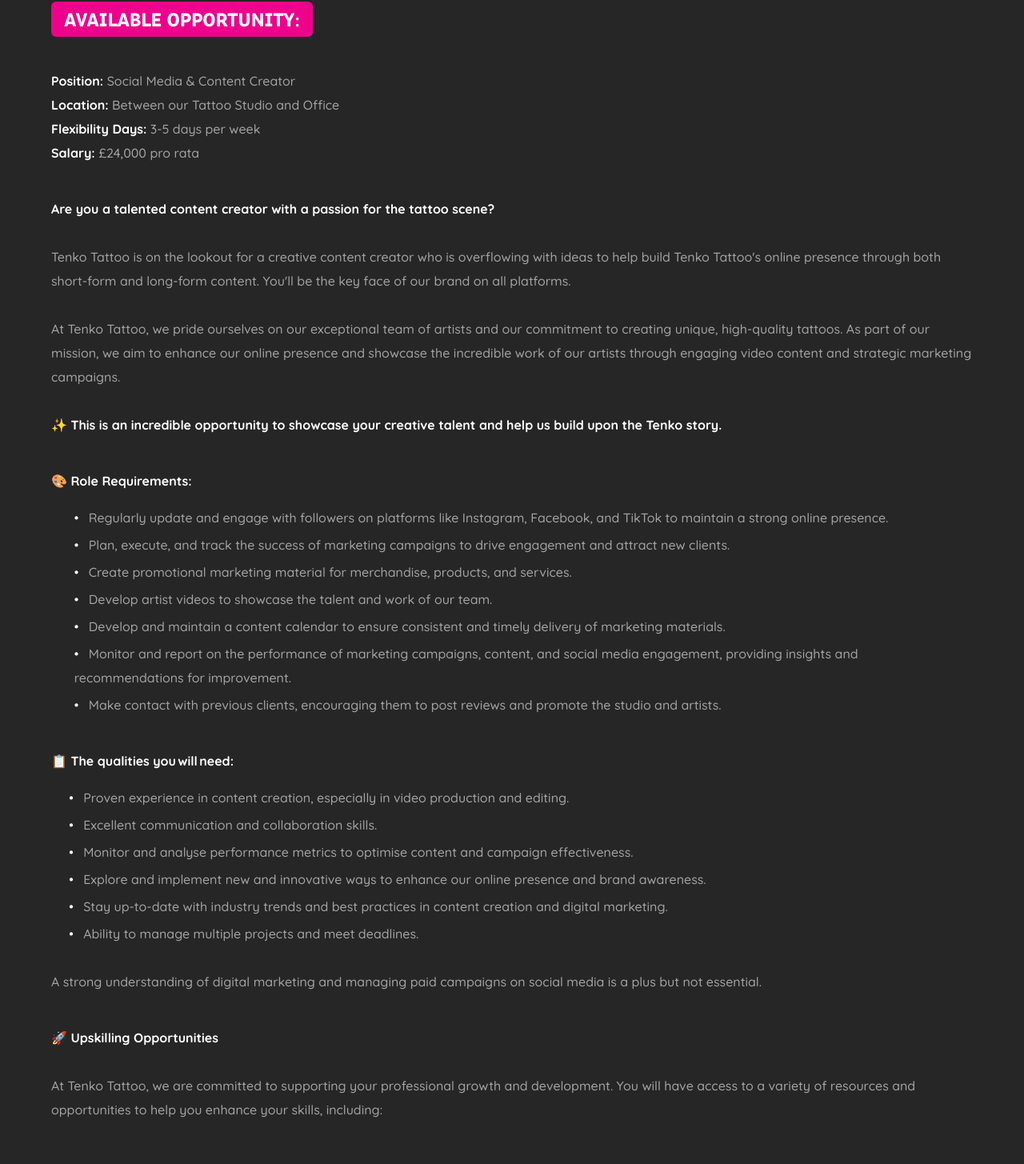
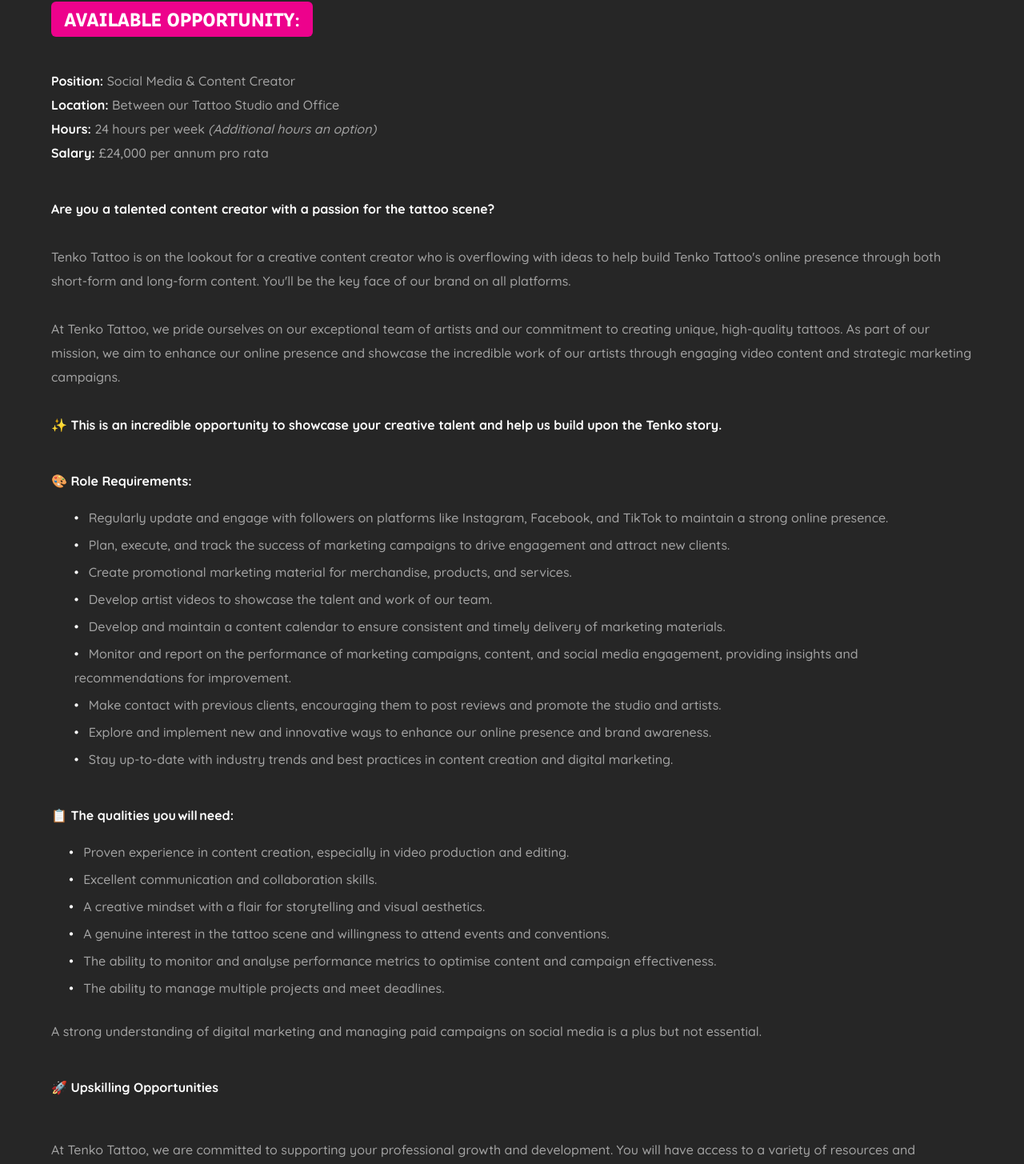
Before and after one commit to shoutconnect/tenkotattoo, a Next.js app: page /work-with-tenko in a window 1280 px wide. Shown: the part 1050-2505 px from the top of the page at 80% size. Built offline with nearby package versions, Linux system fonts and the light colour scheme.

Commit message:
added tenko changes

```diff
--- a/app/work-with-tenko/page.jsx
+++ b/app/work-with-tenko/page.jsx
@@ -12,10 +12,18 @@
           title: "Location",
           description: "Between our Tattoo Studio and Office",
         },
-        { title: "Flexibility Days", description: "3-5 days per week" },
+        {
+          title: "Hours",
+          description: (
+            <>
+              24 hours per week{" "}
+              <span className="italic">(Additional hours an option)</span>
+            </>
+          ),
+        },
         {
           title: "Salary",
-          description: "£24,000 pro rata",
+          description: "£24,000 per annum pro rata",
         },
       ],
 
@@ -49,19 +57,21 @@
       requiriments: [
         "Regularly update and engage with followers on platforms like Instagram, Facebook, and TikTok to maintain a strong online presence.",
         "Plan, execute, and track the success of marketing campaigns to drive engagement and attract new clients.",
-        "Create promotional marketing material for merchandise, products, and services. ",
+        "Create promotional marketing material for merchandise, products, and services.",
         "Develop artist videos to showcase the talent and work of our team. ",
-        "Develop and maintain a content calendar to ensure consistent and timely delivery of marketing materials. ",
-        "Monitor and report on the performance of marketing campaigns, content, and social media engagement, providing insights and recommendations for improvement. ",
-        "Make contact with previous clients, encouraging them to post reviews and promote the studio and artists. ",
+        "Develop and maintain a content calendar to ensure consistent and timely delivery of marketing materials.",
+        "Monitor and report on the performance of marketing campaigns, content, and social media engagement, providing insights and recommendations for improvement.",
+        "Make contact with previous clients, encouraging them to post reviews and promote the studio and artists.",
+        "Explore and implement new and innovative ways to enhance our online presence and brand awareness.",
+        "Stay up-to-date with industry trends and best practices in content creation and digital marketing.",
       ],
       qualities: [
-        "Proven experience in content creation, especially in video production and editing. ",
-        "Excellent communication and collaboration skills. ",
-        "Monitor and analyse performance metrics to optimise content and campaign effectiveness. ",
-        "Explore and implement new and innovative ways to enhance our online presence and brand awareness. ",
-        "Stay up-to-date with industry trends and best practices in content creation and digital marketing. ",
-        "Ability to manage multiple projects and meet deadlines. ",
+        "Proven experience in content creation, especially in video production and editing.",
+        "Excellent communication and collaboration skills.",
+        "A creative mindset with a flair for storytelling and visual aesthetics.",
+        "A genuine interest in the tattoo scene and willingness to attend events and conventions.",
+        "The ability to monitor and analyse performance metrics to optimise content and campaign effectiveness.",
+        "The ability to manage multiple projects and meet deadlines.",
       ],
       opportunities: [
         {
@@ -143,67 +153,71 @@
                 {/* Description */}
                 <p className="text-neutral-400">{job[0].description}</p>
                 {/* Requiriments */}
-                <p className="text-neutral-400">
-                  <span className="font-bold text-white">
-                    🎨 Role Requirements:
-                  </span>
+                <div>
+                  <p className="font-bold text-white">🎨 Role Requirements:</p>
                   {job.map((job, i) => (
                     <div key={i} className="w-[95%] mx-auto space-y-1 mt-4">
                       {job.requiriments.map((requiriments, i) => (
-                        <div key={i}>
+                        <p key={i} className="text-neutral-400">
                           <span className="text-white mr-2">•</span>{" "}
                           {requiriments}
-                        </div>
+                        </p>
                       ))}
                     </div>
                   ))}
-                </p>{" "}
+                </div>{" "}
                 {/* Qualities */}
-                <p className="text-neutral-400">
-                  <span className="font-bold text-white">
+                <div>
+                  <p className="font-bold text-white">
                     📋 The qualities you will need:
-                  </span>
+                  </p>
                   {job.map((job, i) => (
                     <div key={i} className="w-[95%] mx-auto space-y-1 mt-4">
                       {job.qualities.map((qualities, i) => (
-                        <div key={i}>
+                        <p key={i} className="text-neutral-400">
                           <span className="text-white mr-2">•</span> {qualities}
-                        </div>
+                        </p>
                       ))}
                     </div>
                   ))}
-                  <br /> A strong understanding of digital marketing and
-                  managing paid campaigns on social media is a plus but not
-                  essential.
-                </p>{" "}
+                  <br />
+                  <p className="text-neutral-400">
+                    A strong understanding of digital marketing and managing
+                    paid campaigns on social media is a plus but not essential.
+                  </p>
+                </div>{" "}
                 {/* Upskilling Opportunities */}
-                <p className="text-neutral-400">
-                  <span className="font-bold text-white">
+                <div>
+                  <p className="font-bold text-white">
                     🚀 Upskilling Opportunities
-                  </span>{" "}
+                  </p>{" "}
                   <br />
-                  <br /> At Tenko Tattoo, we are committed to supporting your
-                  professional growth and development. You will have access to a
-                  variety of resources and opportunities to help you enhance
-                  your skills, including:
+                  <br />
+                  <p className="text-neutral-400">
+                    At Tenko Tattoo, we are committed to supporting your
+                    professional growth and development. You will have access to
+                    a variety of resources and opportunities to help you enhance
+                    your skills, including:
+                  </p>
                   <br />
                   <br />
                   {job.map((job, i) => (
                     <div key={i} className="w-[95%] mx-auto space-y-1 mt-4">
                       {job.opportunities.map((opportunities, i) => (
                         <div key={i}>
-                          <span className="font-bold text-white">
+                          <p className="font-bold text-white">
                             <span className="mr-2">•</span>{" "}
                             {opportunities.title}:
-                          </span>
-                          <br />
-                          {opportunities.description}
+                          </p>
+                          <p className="text-neutral-400">
+                            {opportunities.description}
+                          </p>
                         </div>
                       ))}
                     </div>
                   ))}
                   {/* REST */}
-                </p>{" "}
+                </div>{" "}
                 <div className="w-full h-[1px] bg-neutral-600 my-6" />
                 <p className="text-neutral-400">
                   By joining Tenko Tattoo, you'll not only be part of a creative
```
